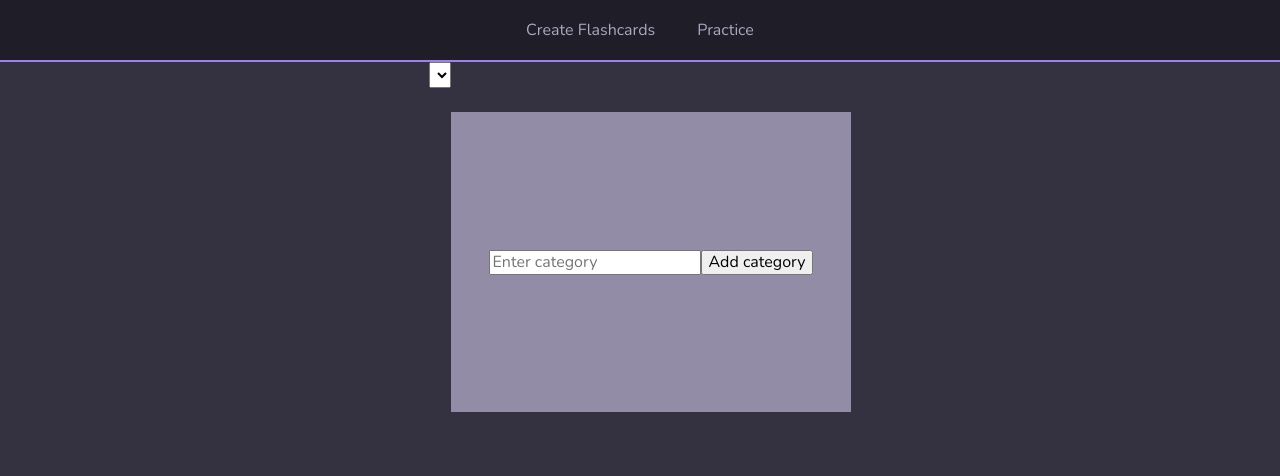
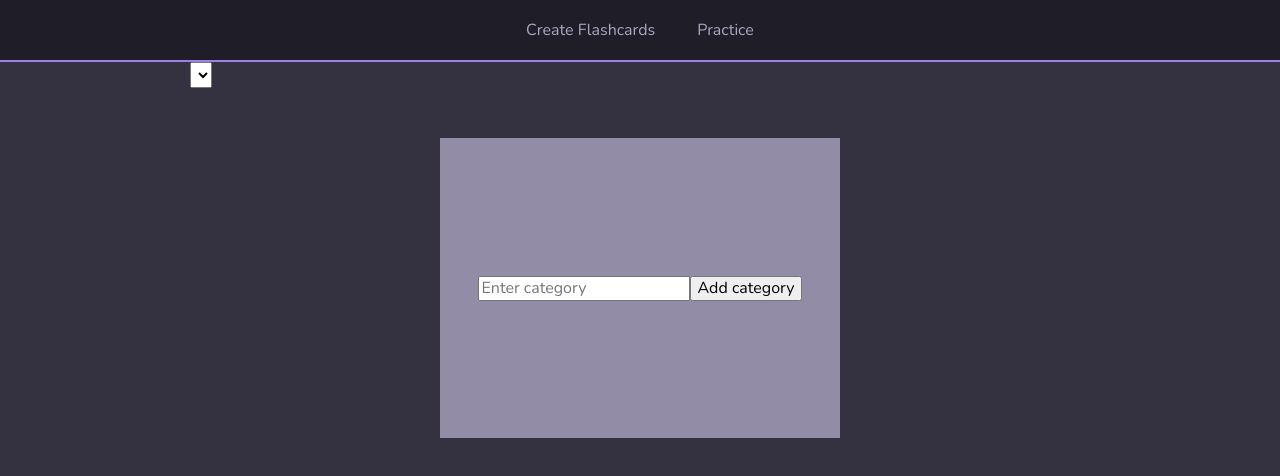
Before and after one commit to Code-Timothy/flashcards-app, a React (Create React App) app: page /#/create-flashcards in a window 1280 px wide. Shown: the top 476 px of the page. Built offline with nearby package versions, Linux system fonts and the light colour scheme.

Commit message:
change max-width and add flex-diraction for Container

```diff
--- a/src/common/Container/index.js
+++ b/src/common/Container/index.js
@@ -1,8 +1,9 @@
 import styled from "styled-components";
 
 export const Container = styled.main`
-    max-width: 1200px;
+    max-width: 900px;
     display: flex;
+    flex-direction: column;
     justify-content: center;
     margin: auto;
 `;
```
